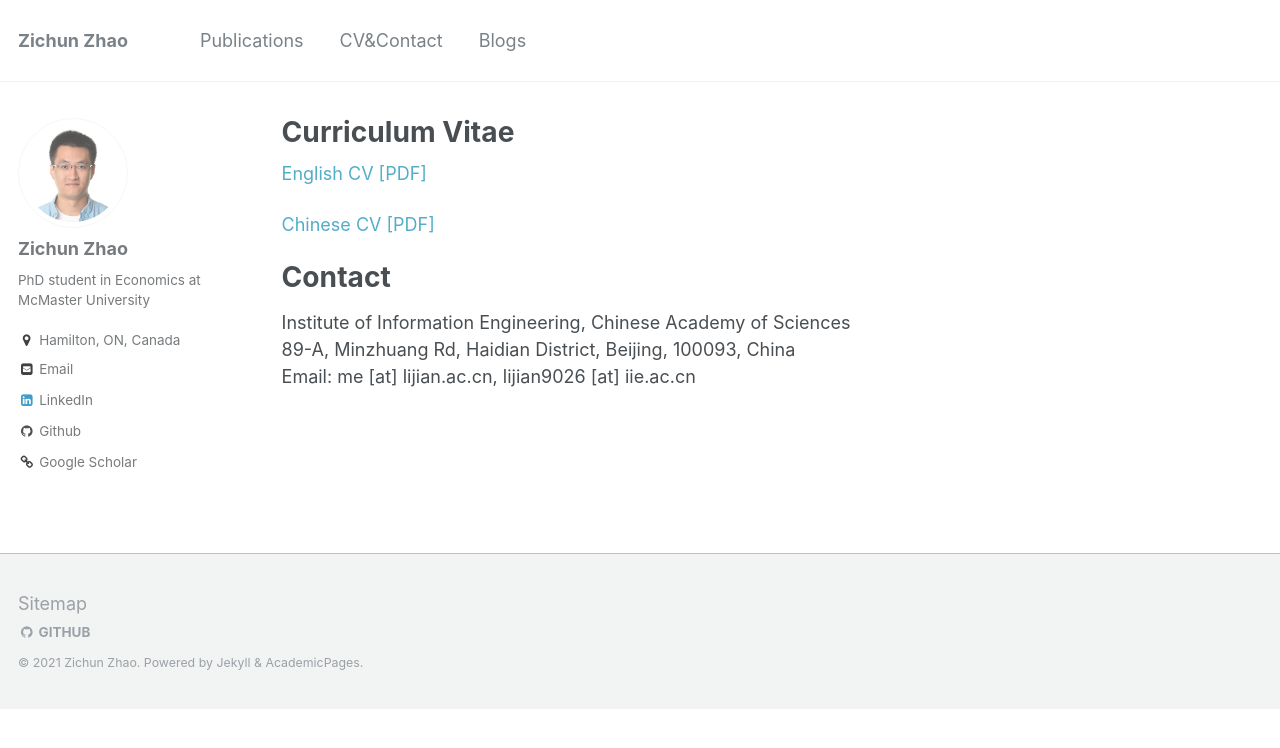
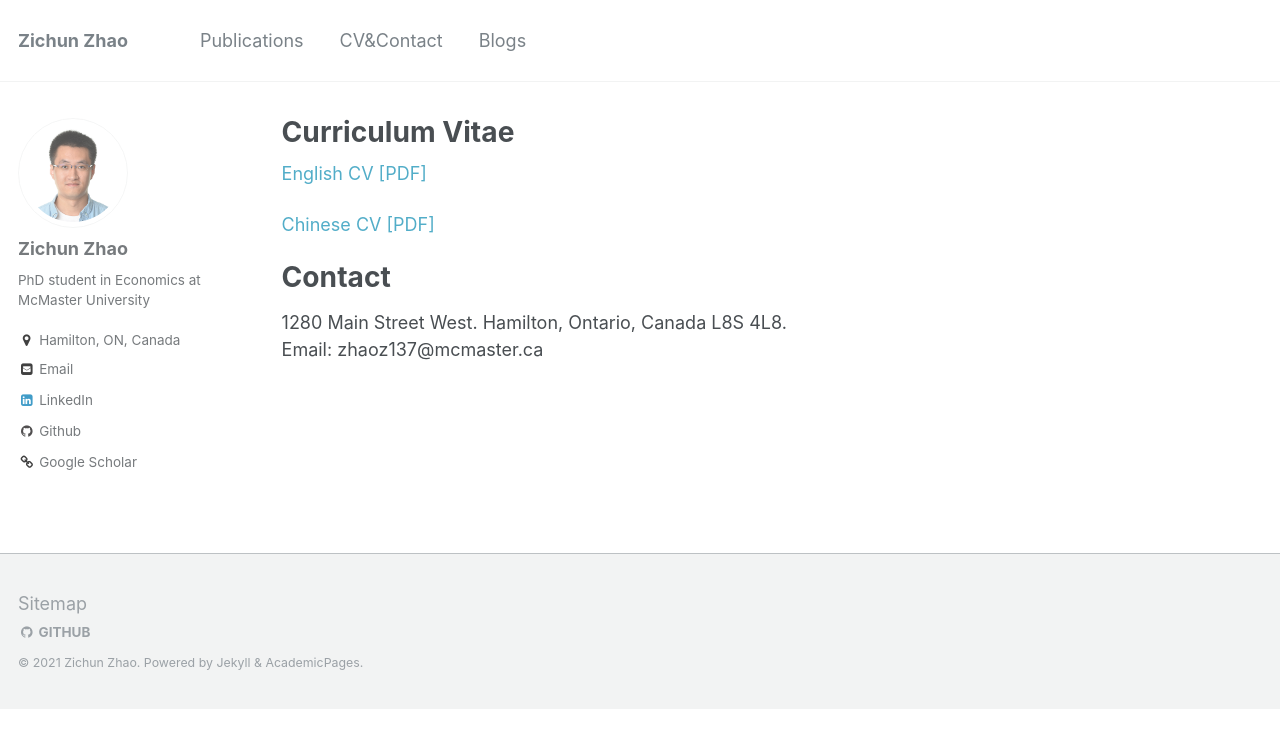
Before and after one commit to zichunzhao/zichunzhao.github.io, a Jekyll site: the page built from _pages/cv&contact.md, in a window 1280 px wide. Shown: the top 748 px of the page. Built offline with Jekyll 4.4.1, drawn with Linux system fonts in a browser that asks for light colours.

Commit message:
Update cv&contact.md

```diff
--- a/_pages/cv&contact.md
+++ b/_pages/cv&contact.md
@@ -9,7 +9,5 @@ author_profile: true
 [Chinese CV [PDF]](https://lijian.ac.cn/files/cv/UCAS_PhD_lijian_chineseCV.pdf)
 
 # Contact
-Institute of Information Engineering, Chinese Academy of Sciences<br>
-89-A, Minzhuang Rd, Haidian District,
-Beijing, 100093, China<br>
-Email: me [at] lijian.ac.cn, lijian9026 [at] iie.ac.cn
+1280 Main Street West. Hamilton, Ontario, Canada  L8S 4L8.<br>
+Email: zhaoz137@mcmaster.ca
```
